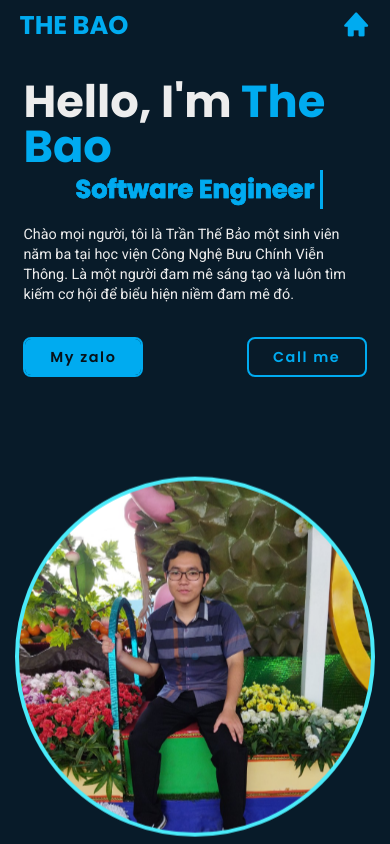
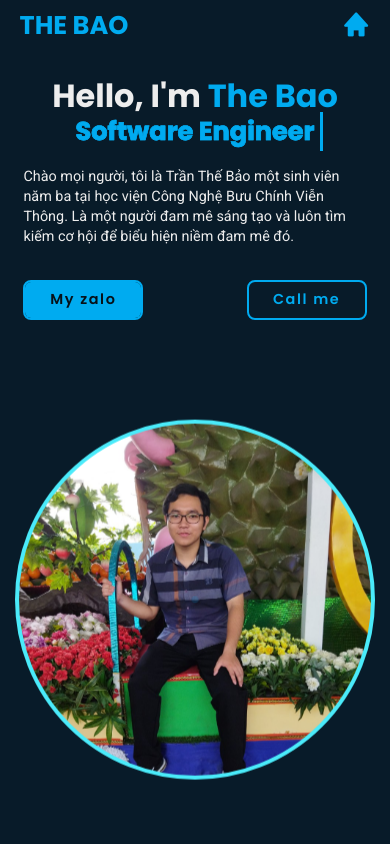
Before and after one commit to tranthebao2003/MyPortfolio, a plain HTML site: page index.html in a window 390 px wide. Shown: the top 844 px of the page. Drawn offline with nearby package versions, Linux system fonts and the light colour scheme.

Commit message:
reponsive

```diff
--- a/index.html
+++ b/index.html
@@ -1,6 +1,7 @@
 <html lang="en">
 <head>
     <meta charset="UTF-8">
+    <meta name="viewport" content="width=device-width, initial-scale=1">
     <title>Portfolio</title>
     <link rel="stylesheet" href="./style.css">
 
--- a/style.css
+++ b/style.css
@@ -746,13 +746,13 @@ rộng của màn hình nhỏ hơn hoặc bằng giá trị xác định.
 
 /* kích thước của điện thoại width thường nhỏ hơn 740px còn taplet thì nhỏ hơn 1024px */
 /* điện thoại */
-@media (max-width: 1400px){
+@media (max-width: 768px){
     html{
         font-size: 50%;
     }
 
    .header{
-    padding: 0.7rem 5%;
+    padding: 0.8rem 5%;
     background-color: var(--bg-color);
    }
 
@@ -834,7 +834,7 @@ rộng của màn hình nhỏ hơn hoặc bằng giá trị xác định.
    }
 
    .home-content h1 {
-        font-size: var(--heading1);
+        font-size: var(--heading1-mobile);
         font-weight: 700;
         line-height: 1;
     }
```
